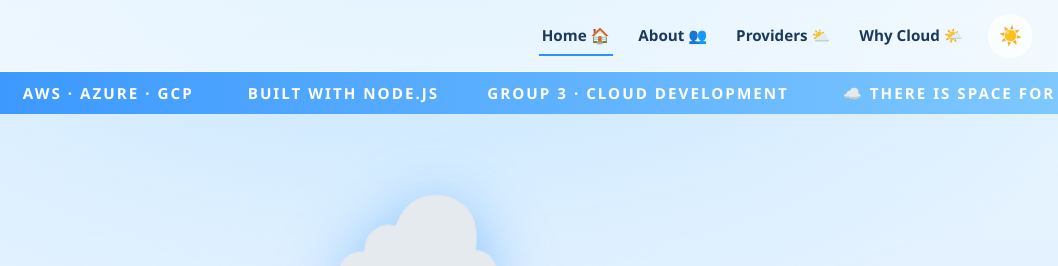
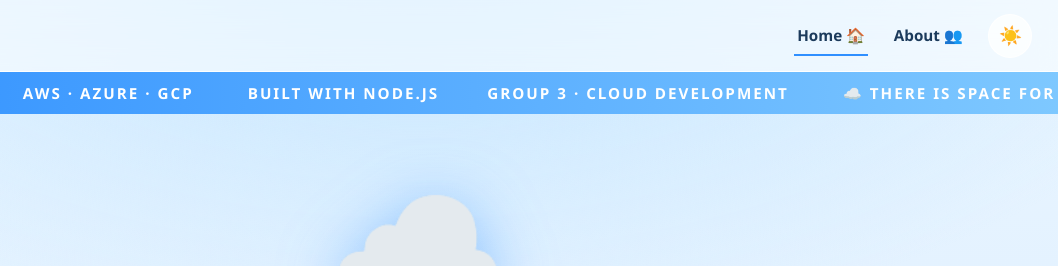
Before and after one commit to Toeseen188/group3-azure-nodejs-webapp-cicd, a website: page public/index.html in a window 1280 px wide. Shown: the top 266 px of the page, 222-1280 px from the left. Drawn offline with Linux system fonts and the light colour scheme; no server answers.

Commit message:
Remove crew nav tab and homepage provider/why-cloud links

```diff
--- a/public/index.html
+++ b/public/index.html
@@ -18,8 +18,6 @@
     <div class="nav-links">
       <a href="/" class="active"><span class="label">Home</span> 🏠</a>
       <a href="/about"><span class="label">About</span> 👥</a>
-      <a href="#providers"><span class="label">Providers</span> ⛅</a>
-      <a href="#why"><span class="label">Why Cloud</span> 🌤️</a>
       <button id="themeToggle" class="theme-toggle" aria-label="Toggle theme">☀️</button>
     </div>
   </nav>
```
Also changed, not shown: public/about.html (+0 -1 lines).
